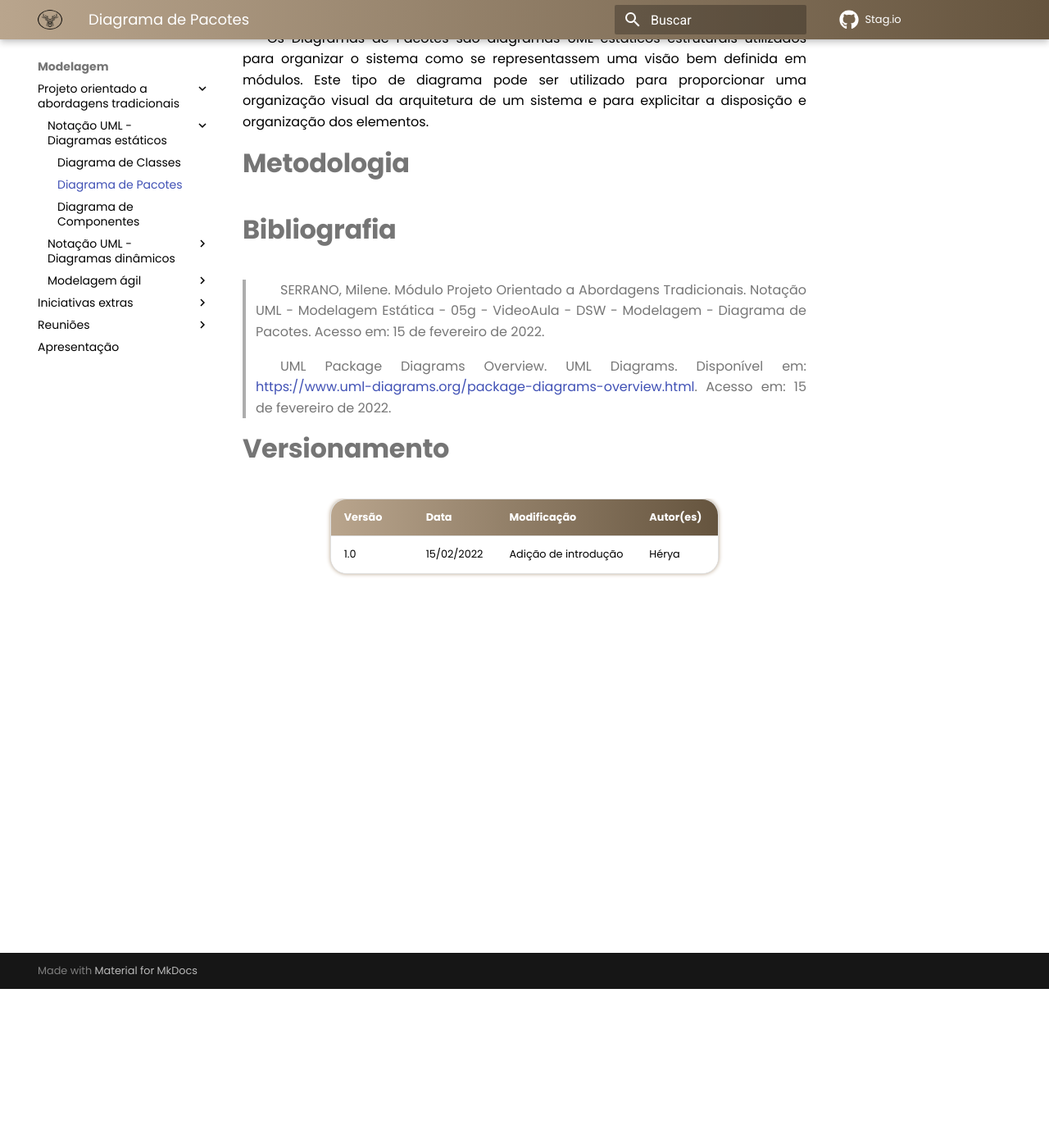
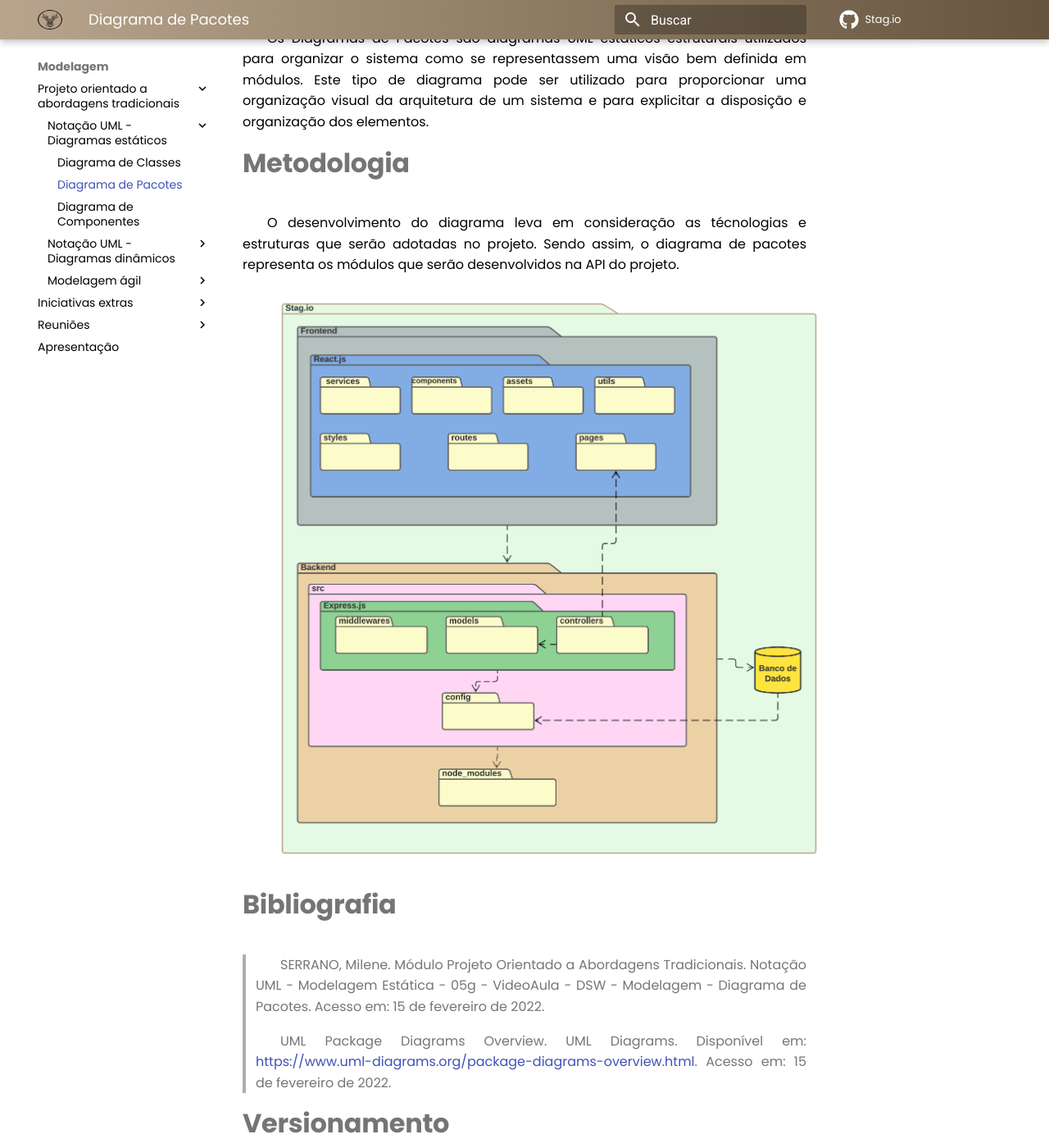
Before and after one commit to UnBArqDsw2021-2/2021.2_G3_stag.io, an MkDocs documentation site: the page built from docs/Modelagem/ME/DiagramaDePacotes.md, in a window 1280 px wide and 1400 px high, scrolled down 194 px. Shown: the whole window at 82% size. Built offline with MkDocs 1.6.1 and Material for MkDocs 9.7.7, drawn with Linux system fonts in a browser that asks for light colours; comment, search, counter and statistics services are not loaded; old or Windows-style settings are respelled for this version of MkDocs; some of the changed text lies outside the part shown.

Commit message:
adicao do diagrama de pacotes
Co-authored-by: hryds <rodriguerya@gmail.com>

```diff
--- a/docs/Modelagem/ME/DiagramaDePacotes.md
+++ b/docs/Modelagem/ME/DiagramaDePacotes.md
@@ -3,6 +3,10 @@
 Os Diagramas de Pacotes são diagramas UML estáticos estruturais utilizados para organizar o sistema como se representassem uma visão bem definida em módulos. Este tipo de diagrama pode ser utilizado para proporcionar uma organização visual da arquitetura de um sistema e para explicitar a disposição e organização dos elementos.
 
 # Metodologia
+
+O desenvolvimento do diagrama leva em consideração as técnologias e estruturas que serão adotadas no projeto. Sendo assim, o diagrama de pacotes representa os módulos que serão desenvolvidos na API do projeto.
+
+[![imagem](../../assets/Modelagem/Diagrama de pacotes/DiagramaPacotes.png)](../../assets/Modelagem/Diagrama de pacotes/DiagramaPacotes.png)
 
 # Bibliografia
 
@@ -16,3 +20,4 @@ Os Diagramas de Pacotes são diagramas UML estáticos estruturais utilizados par
 Versão | Data | Modificação | Autor(es) |
 |--|--|--|--|
 |1.0|15/02/2022|Adição de introdução|Hérya|
+|1.1|16/02/2022|Adição de tópicos|Hérya, Guilherme Vial|
```
Also changed, not shown: docs/assets/Modelagem/Diagrama de pacotes/DiagramaPacotes.png (added).
